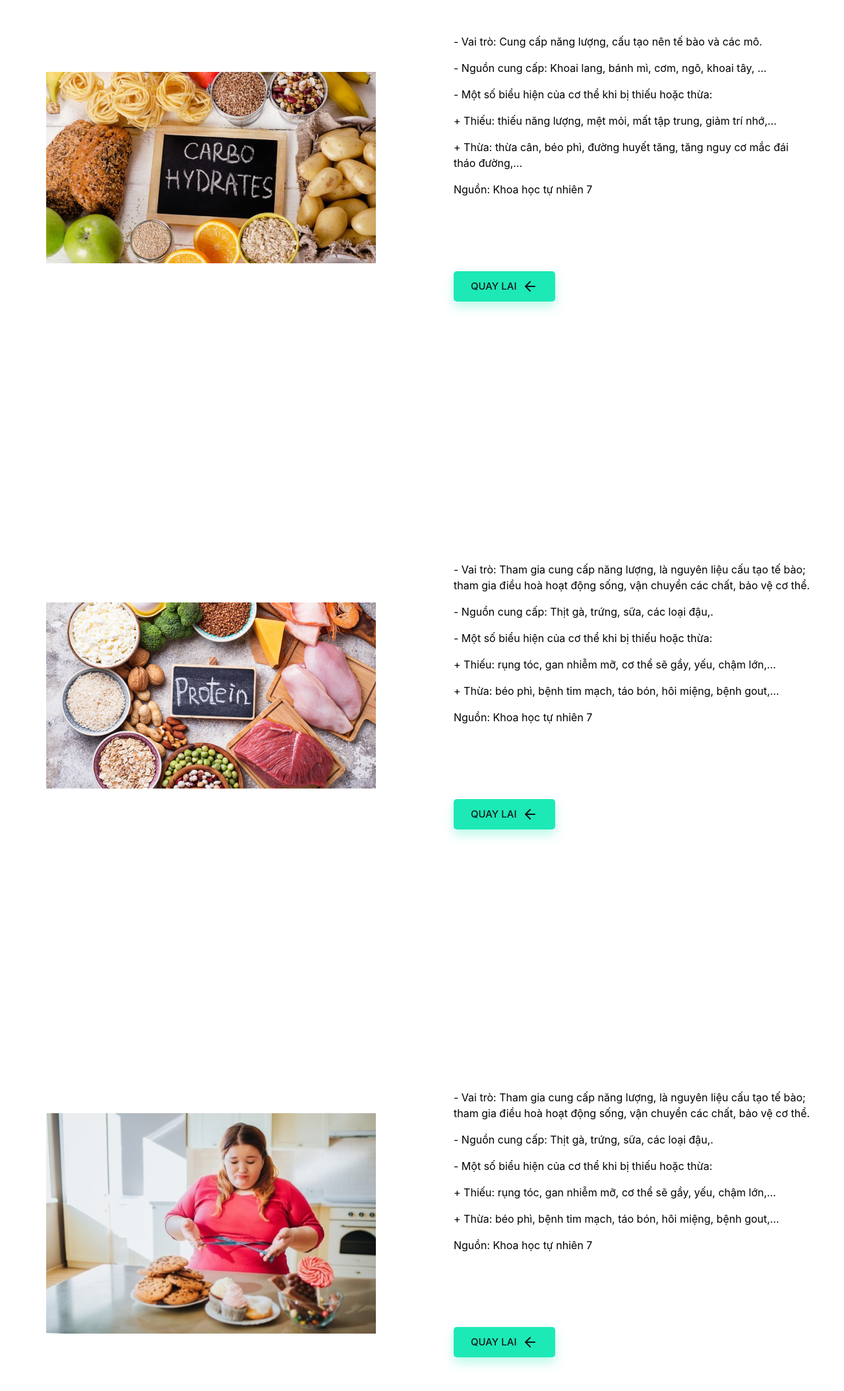
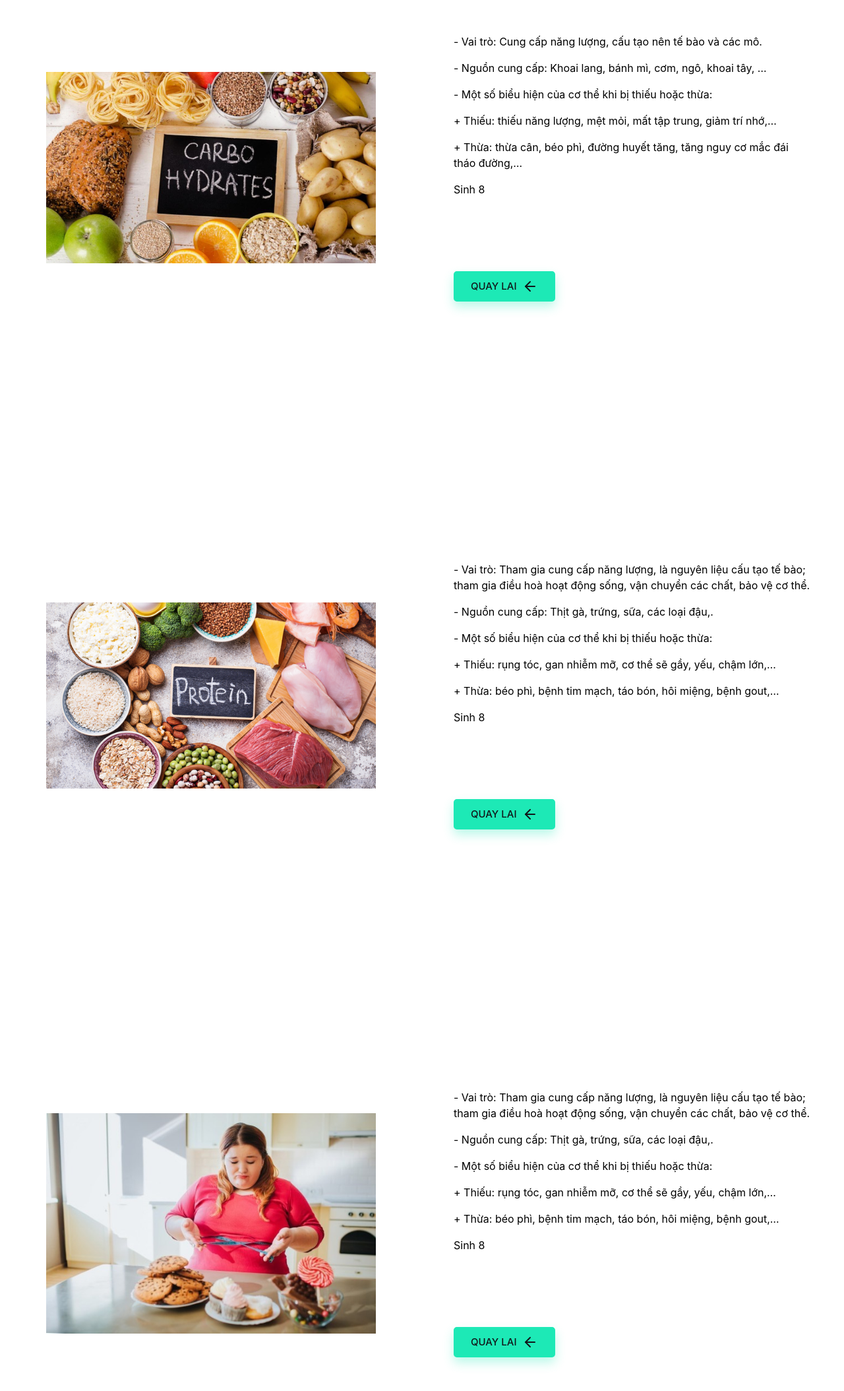
Before and after one commit to TuFarm/dinhduong, a plain HTML site: page index.html in a window 1280 px wide. Shown: the part 3346-5454 px from the top of the page at 66% size. Drawn offline with nearby package versions, Linux system fonts and the light colour scheme; a web font is replaced by a local one.

Commit message:
Add files via upload

```diff
--- a/index.html
+++ b/index.html
@@ -206,7 +206,7 @@
                         <p>
                             + Thừa: thừa cân, béo phì, đường huyết tăng, tăng nguy cơ mắc đái tháo đường,…
                         </p>
-                        <p>Nguồn: Khoa học tự nhiên 7</p>
+                        <p>Sinh 8</p>
                     </div>
                 </div>
 
@@ -241,7 +241,7 @@
                         <p>- Một số biểu hiện của cơ thể khi bị thiếu hoặc thừa: </p>
                         <p>+ Thiếu: rụng tóc, gan nhiễm mỡ, cơ thể sẽ gầy, yếu, chậm lớn,…</p>
                         </p>+ Thừa: béo phì, bệnh tim mạch, táo bón, hôi miệng, bệnh gout,…</p>
-                        <p>Nguồn: Khoa học tự nhiên 7</p>
+                        <p>Sinh 8</p>
                     </div>
                 </div>
 
@@ -276,7 +276,7 @@
                         <p>- Một số biểu hiện của cơ thể khi bị thiếu hoặc thừa: </p>
                         <p>+ Thiếu: rụng tóc, gan nhiễm mỡ, cơ thể sẽ gầy, yếu, chậm lớn,…</p>
                         </p>+ Thừa: béo phì, bệnh tim mạch, táo bón, hôi miệng, bệnh gout,…</p>
-                        <p>Nguồn: Khoa học tự nhiên 7</p>
+                        <p>Sinh 8</p>
                     </div>
                 </div>
 
@@ -311,7 +311,7 @@
                         <p>- Một số biểu hiện của cơ thể khi bị thiếu hoặc thừa: </p>
                         <p>+ Thiếu: mệt mỏi, da khô, thiếu máu, sụt cân, mệt mỏi, dễ mắc các bệnh liên quan đến chuyển hóa, rụng tóc, sưng lợi, chảy máu, khô mắt,…</p>
                         <p>+ Thừa: ngộ độc, tiêu chảy, sỏi thận, gây dị tật thai nhi, giảm khả năng đông máu,…</p>
-                        <p>Nguồn: Khoa học tự nhiên 7</p>
+                        <p>Sinh 8</p>
                     </div>
                 </div>
 
@@ -346,7 +346,7 @@
                         <p>- Một số biểu hiện của cơ thể khi bị thiếu hoặc thừa: </p>
                         <p>+ Thiếu: mệt mỏi, da khô, thiếu máu, sụt cân, mệt mỏi, dễ mắc các bệnh liên quan đến chuyển hóa, rụng tóc, sưng lợi, chảy máu, khô mắt,…</p>
                         <p>+ Thừa: ngộ độc, tiêu chảy, sỏi thận, gây dị tật thai nhi, giảm khả năng đông máu,…</p>
-                        <p>Nguồn: Khoa học tự nhiên 7</p>
+                        <p>Sinh 8</p>
                     </div>
                 </div>
 
@@ -381,7 +381,7 @@
                         <p>- Một số biểu hiện của cơ thể khi bị thiếu hoặc thừa: </p>
                         <p>+ Thiếu: mệt mỏi, da khô, thiếu máu, sụt cân, mệt mỏi, dễ mắc các bệnh liên quan đến chuyển hóa, rụng tóc, sưng lợi, chảy máu, khô mắt,…</p>
                         <p>+ Thừa: ngộ độc, tiêu chảy, sỏi thận, gây dị tật thai nhi, giảm khả năng đông máu,…</p>
-                        <p>Nguồn: Khoa học tự nhiên 7</p>
+                        <p>Sinh 8</p>
                     </div>
                 </div>
 
```
Also changed, not shown: lienhe.html (+1 -1 lines), thongtinluuy.html (+2 -0 lines), thongtinthem.html (+3 -1 lines).
